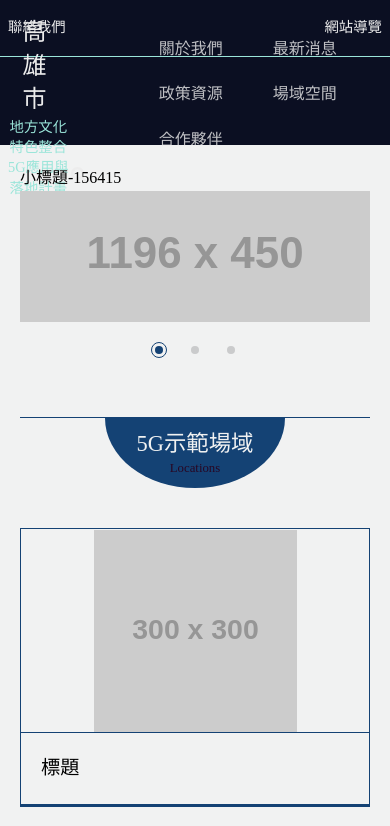
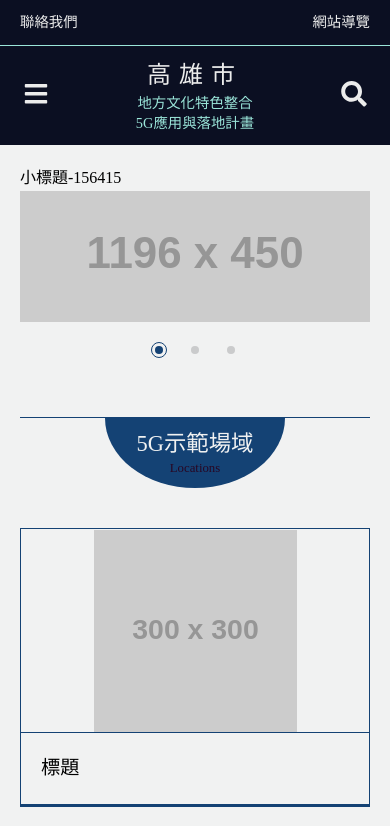
Before and after one commit to MoonShineVFX/5g-site-web, a Next.js app: page / in a window 390 px wide. Shown: the top 826 px of the page. Built offline with nearby package versions, Linux system fonts and the light colour scheme.

Commit message:
- Add mweb version for header, footer and navbar

```diff
--- a/src/containers/Footer.js
+++ b/src/containers/Footer.js
@@ -19,6 +19,7 @@ const socialMedia = [
     },
 ];
 
+//
 const FooterLayout = styled('footer')(({ theme }) => ({
     fontSize: '0.9em',
     color: theme.palette.bg.text,
@@ -59,8 +60,42 @@ const FooterLayout = styled('footer')(({ theme }) => ({
             marginRight: '0',
         },
     },
+    [theme.breakpoints.down('md')]: {
+        '> div': {
+            padding: '40px 20px',
+        },
+        '.align-box, .align-right': {
+            textAlign: 'center',
+            paddingLeft: '0',
+        },
+        '.footer-info > div:not(.logo)': {
+            fontSize: '0.8em',
+            marginBottom: '20px',
+        },
+        '.logo': {
+            order: '-1',
+            marginBottom: '40px',
+        },
+        '.footer-social': {
+            margin: '0',
+        },
+        '.social': {
+            order: '2',
+            marginTop: '20px',
+        },
+        '.privacy': {
+            'p': {
+                display: 'inline-block',
+                margin: '0 15px',
+            },
+            'a': {
+                fontSize: '0.6em',
+            },
+        },
+    },
 }));
 
+//
 const SponsorGridLayout = styled('p')(({ theme }) => ({
     textAlign: 'left',
     marginTop: '0',
@@ -85,6 +120,7 @@ const SponsorGridLayout = styled('p')(({ theme }) => ({
     },
 }));
 
+// 回到最上方
 const BackToTop = styled(IconButton)(({ theme }) => ({
     backgroundColor: theme.palette.bg.primary,
     display: 'block',
@@ -93,6 +129,10 @@ const BackToTop = styled(IconButton)(({ theme }) => ({
     right: '0',
     '&:hover': {
         backgroundColor: theme.palette.bg.primary,
+    },
+    [theme.breakpoints.down('md')]: {
+        left: '50%',
+        transform: 'translateX(-50%)',
     },
 }));
 
@@ -115,12 +155,12 @@ const Footer = () => {
                     components="section"
                     className="footer-info"
                 >
-                    <Grid item xs>
+                    <Grid item xs={12} md={4}>
                         <SponsorGridLayout><span className="title withLine">主辦</span>高雄市政府經濟發展局</SponsorGridLayout>
                         <SponsorGridLayout><span className="title withLine">協辦</span>財團法人資訊工業策進會</SponsorGridLayout>
                     </Grid>
 
-                    <Grid item xs>
+                    <Grid item xs={12} md={4}>
                         <div className="align-box">
                             <SponsorGridLayout className="info">
                                 <span className="title">聯絡我們</span>
@@ -131,7 +171,7 @@ const Footer = () => {
                         </div>
                     </Grid>
 
-                    <Grid item xs className="align-right">
+                    <Grid item xs={12} md={4} className="align-right logo">
                         <LogoText />
                     </Grid>
                 </Grid>
@@ -141,8 +181,8 @@ const Footer = () => {
                     components="section"
                     className="footer-social"
                 >
-                    <Grid item xs></Grid>
-                    <Grid item xs>
+                    <Grid item xs={12} md={4}></Grid>
+                    <Grid item xs={12} md={4} className="social">
                         <div className="align-box">
                             {
                                 socialMedia.map(({ url, icon }, idx) => (
@@ -158,7 +198,7 @@ const Footer = () => {
                             }
                         </div>
                     </Grid>
-                    <Grid item xs className="align-right privacy">
+                    <Grid item xs={12} md={4} className="align-right privacy">
                         <p><Links>資安說明</Links></p>
                         <p><Links>隱私權政策</Links></p>
                     </Grid>
--- a/src/containers/Header.js
+++ b/src/containers/Header.js
@@ -1,6 +1,7 @@
+import { useEffect, useState } from 'react';
 import { styled } from '@mui/system';
 import { Toolbar, Box } from '@mui/material';
-import { faSearch } from '@fortawesome/free-solid-svg-icons';
+import { faBars, faSearch } from '@fortawesome/free-solid-svg-icons';
 import { Links } from '../components/Links';
 import Navbar from './Navbar';
 import LogoText from './LogoText';
@@ -25,14 +26,13 @@ const HeaderTopLayout = styled('div')(({ theme }) => ({
         marginRight: '40px',
     },
     '.MuiToolbar-root': {
-        [theme.breakpoints.up('sm')]: {
         height: '45px',
         minHeight: 'auto',
         lineHeight: '45px',
         padding: '0',
     },
-    },
     [theme.breakpoints.down('md')]: {
+        padding: '0 20px',
         '.search': {
             display: 'none',
         },
@@ -41,28 +41,89 @@ const HeaderTopLayout = styled('div')(({ theme }) => ({
 
 const HeaderLayout = styled(Toolbar)(({ theme }) => ({
     height: '100px',
-    [theme.breakpoints.up('xs')]: {
-        '.search': {
-            display: 'block',
-        },
-    },
     [theme.breakpoints.up('sm')]: {
         padding: '0',
     },
     [theme.breakpoints.up('md')]: {
-        '.search': {
+        '.search, .menu, .grid-center .logoText': {
             display: 'none',
         },
+        '.grid-left .logoText': {
+            display: 'block',
         },
-    // [theme.breakpoints.up('lg')]: {
-    //     '.header-navbar': {
-    //         marginRight: '-20px',
-    //     },
-    // },
+    },
+    [theme.breakpoints.down('md')]: {
+        padding: '0',
+        '.search, .menu, .grid-center .logoText': {
+            display: 'block',
+        },
+        '.grid-left .logoText': {
+            display: 'none',
+        },
+        '.nav-menu-wrap': {
+            display: 'none',
+        },
+        'svg': {
+            fontSize: '1.6em',
+        },
+        '.menu, .search': {
+            padding: '20px',
+        },
+    },
+}));
+
+const SideNavLayout = styled('div')(({ theme }) => ({
+    display: 'none',
+    '.nav-menu-wrap': {
+        marginLeft: '0',
+    },
+    [theme.breakpoints.down('md')]: {
+        '&.active': {
+            width: '100%',
+            height: 'calc(100vh - 145px)', // header: 145px
+            display: 'block',
+            position: 'fixed',
+            top: '145px',
+            left: '0',
+            zIndex: '100',
+        },
+        '.mask': {
+            width: '100%',
+            height: '100%',
+            backgroundColor: 'rgba(0, 0, 0, .65)',
+        },
+        '.nav-menu-wrap': {
+            textAlign: 'center',
+            backgroundColor: theme.palette.primary.main,
+            padding: '20px',
+            zIndex: '1',
+        },
+        'a': {
+            display: 'block',
+            margin: '0 auto 16px',
+        },
+    },
 }));
 
 //
-const Header = () => (
+const Header = () => {
+
+    // State
+    const [active, setActive] = useState(false);
+
+    useEffect(() => {
+
+        document.body.style.overflow = active ? 'hidden' : '';
+
+    });
+
+    // 關閉
+    const handleHide = () => setActive(false);
+
+    //
+    const handleClick = () => setActive(!active);
+
+    return (
 
         <AppBarLayout>
             <HeaderTopLayout>
@@ -79,18 +140,41 @@ const Header = () => (
             </HeaderTopLayout>
 
             <HeaderLayout className="web-container">
+                <Box className="grid-left">
+                    <span
+                        className="menu"
+                        onClick={handleClick}
+                    >
+                        <FontIcon icon={faBars} />
+                    </span>
                     <LogoText />
-            <Box sx={{ flexGrow: 1 }} />
-            <Box className="header-navbar">
+                </Box>
+
+                <Box
+                    className="grid-center"
+                    sx={{ flexGrow: 1 }}
+                >
+                    <LogoText />
+                </Box>
+
+                <Box className="grid-right">
                     <Navbar />
-
                     <span className="search">
                         <FontIcon icon={faSearch} />
                     </span>
                 </Box>
             </HeaderLayout>
+
+            <SideNavLayout
+                className={`mWeb-menu ${active ? 'active' : ''}`}
+            >
+                <Navbar />
+                <div className="mask" onClick={handleHide}></div>
+            </SideNavLayout>
         </AppBarLayout>
 
     );
 
+};
+
 export default Header;
--- a/src/containers/LogoText.js
+++ b/src/containers/LogoText.js
@@ -19,7 +19,7 @@ const LogoLayout = styled(Links)(({ theme }) => ({
 
 const LogoText = () => (
 
-    <LogoLayout>
+    <LogoLayout className="logoText">
         <h2 className="logo-text">高雄市</h2>
         <div>地方文化特色整合</div>
         <div>5G應用與落地計畫</div>
--- a/src/containers/Navbar.js
+++ b/src/containers/Navbar.js
@@ -24,10 +24,10 @@ const navMenus = [
     },
 ];
 
-const NavMenuLayout = styled('nav', {
-    name: 'nav-menu-wrap',
-})(({ theme }) => ({
+//
+const NavMenuLayout = styled('nav')(({ theme }) => ({
     marginLeft: '40px',
+    position: 'relative',
     'a': {
         textDecoration: 'none',
         color: theme.palette.bg.text,
@@ -42,9 +42,9 @@ const NavMenuLayout = styled('nav', {
 }));
 
 //
-const Navbar = () => (
+const Navbar = ({ ...rest }) => (
 
-    <NavMenuLayout>
+    <NavMenuLayout className="nav-menu-wrap" {...rest}>
         {
             navMenus.map(({ key, text }) => (
 
```
Lines whose indentation alone changed are shown as unchanged.
